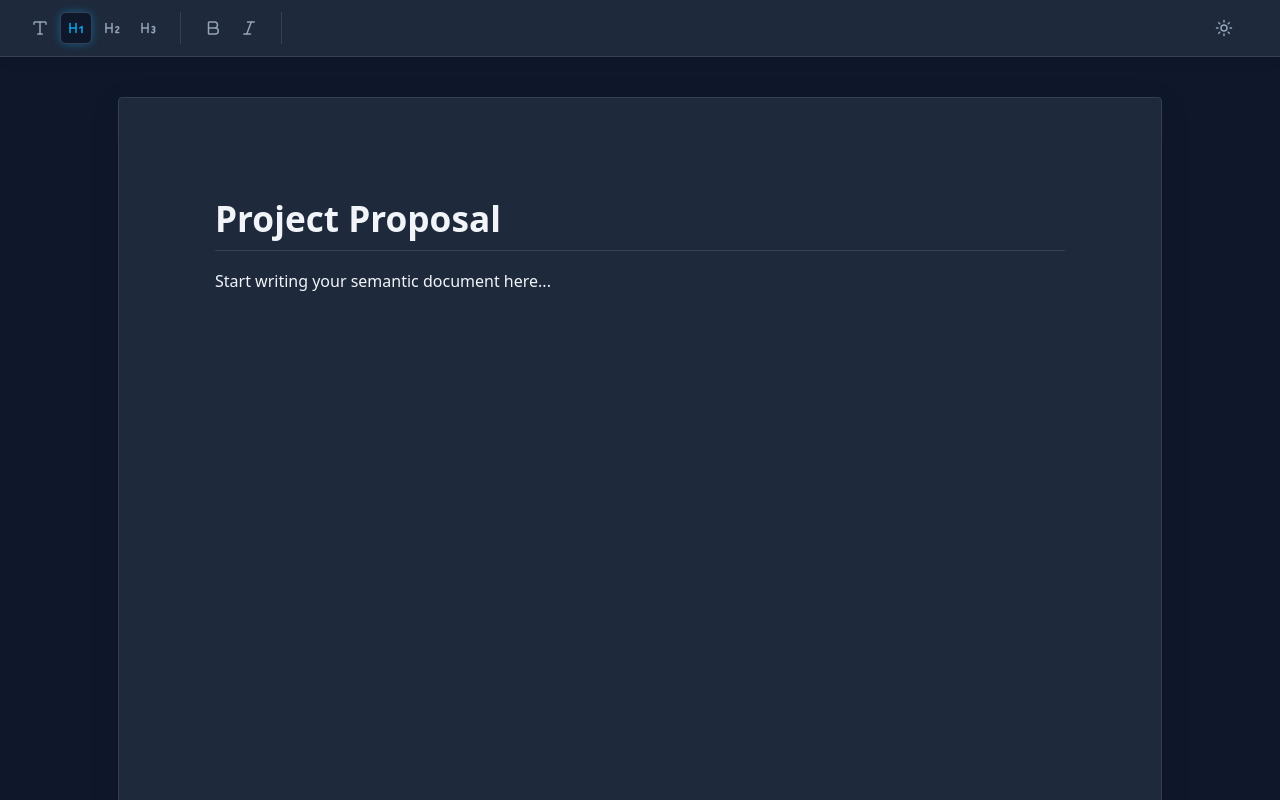
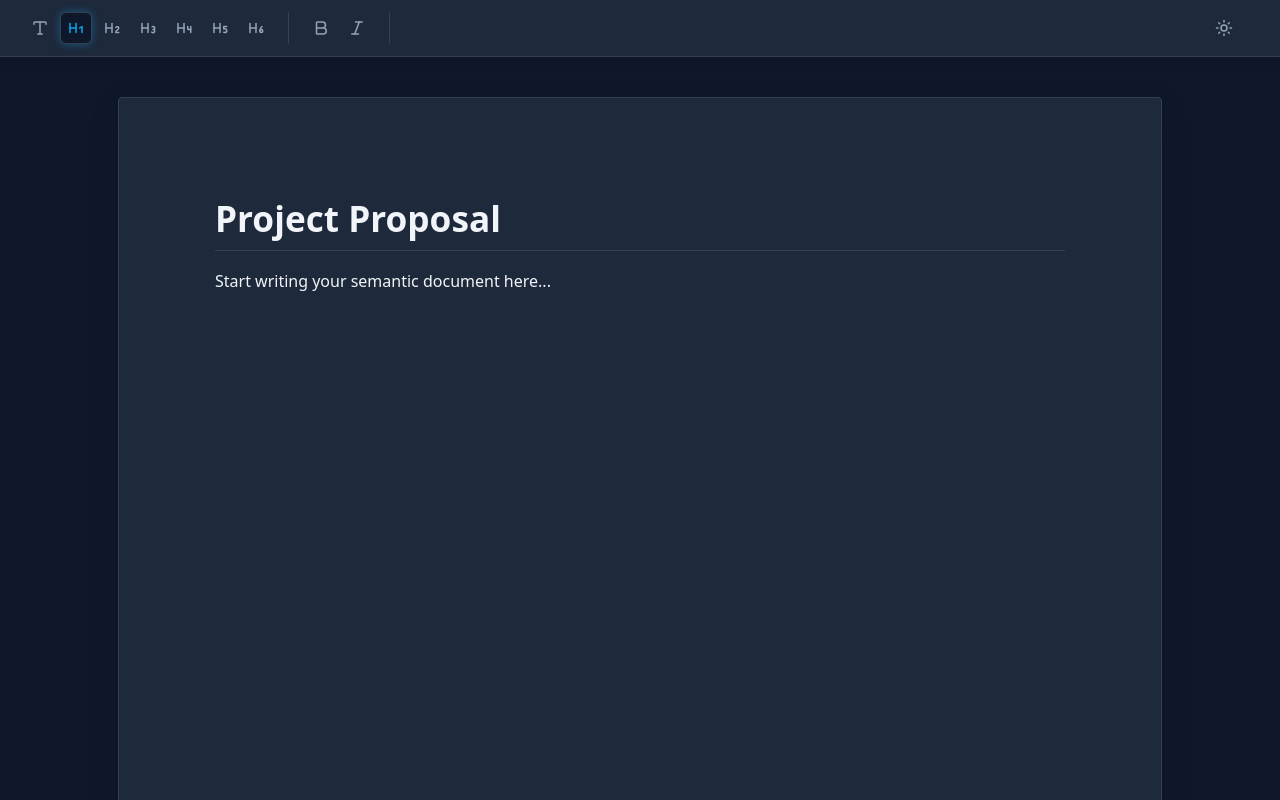
Before and after one commit to SulakshanCGhimire/intelligent-document-editor, a React (Vite) app in the folder frontend/: page / in a window 1280 px wide. Built offline with nearby package versions, Linux system fonts and the light colour scheme.

Commit message:
feat: implement semantic heading hierarchy and enhance toolbar with additional heading levels

```diff
--- a/frontend/src/components/DocumentEditor.tsx
+++ b/frontend/src/components/DocumentEditor.tsx
@@ -1,7 +1,7 @@
 import { useState } from 'react'
 import { useEditor, EditorContent } from '@tiptap/react'
 import StarterKit from '@tiptap/starter-kit'
-import { Bold, Italic, Type, Heading1, Heading2, Heading3, Moon, Sun } from 'lucide-react'
+import { Bold, Italic, Type, Heading1, Heading2, Heading3, Heading4, Heading5, Heading6, Moon, Sun } from 'lucide-react'
 
 export const DocumentEditor = () => {
   // State to manage the theme. Defaults to dark.
@@ -10,7 +10,7 @@ export const DocumentEditor = () => {
   const editor = useEditor({
     extensions: [
       StarterKit.configure({
-        heading: { levels: [1, 2, 3] },
+        heading: { levels: [1, 2, 3, 4, 5, 6] },
       }),
     ],
     content: '<h1>Project Proposal</h1><p>Start writing your semantic document here...</p>',
@@ -57,6 +57,27 @@ export const DocumentEditor = () => {
           >
             <Heading3 size={18} />
           </button>
+          <button
+        onClick={() => editor.chain().focus().toggleHeading({ level: 4 }).run()}
+        className={editor.isActive('heading', { level: 4 }) ? 'active' : ''}
+        title="Heading 4"
+      >
+        <Heading4 size={18} />
+      </button>
+      <button
+        onClick={() => editor.chain().focus().toggleHeading({ level: 5 }).run()}
+        className={editor.isActive('heading', { level: 5 }) ? 'active' : ''}
+        title="Heading 5"
+      >
+        <Heading5 size={18} />
+      </button>
+      <button
+        onClick={() => editor.chain().focus().toggleHeading({ level: 6 }).run()}
+        className={editor.isActive('heading', { level: 6 }) ? 'active' : ''}
+        title="Heading 6"
+      >
+        <Heading6 size={18} />
+      </button>
         </div>
 
         <div className="toolbar-group">
--- a/frontend/src/index.css
+++ b/frontend/src/index.css
@@ -113,4 +113,7 @@ body {
 .tiptap p { margin-bottom: 1em; line-height: 1.6; }
 .tiptap h1 { font-size: 2.2em; font-weight: 700; margin-top: 0; margin-bottom: 0.5em; border-bottom: 1px solid var(--border-color); padding-bottom: 8px;}
 .tiptap h2 { font-size: 1.8em; font-weight: 600; margin-top: 1.5em; margin-bottom: 0.5em; }
-.tiptap h3 { font-size: 1.4em; font-weight: 600; margin-top: 1.2em; margin-bottom: 0.5em; color: var(--active-accent); }
+.tiptap h3 { font-size: 1.4em; font-weight: 600; margin-top: 1.2em; margin-bottom: 0.5em; }
+.tiptap h4 { font-size: 1.2em; font-weight: 600; margin-top: 1.2em; margin-bottom: 0.5em; }
+.tiptap h5 { font-size: 1em; font-weight: 700; margin-top: 1.2em; margin-bottom: 0.5em; }
+.tiptap h6 { font-size: 1em; font-weight: 600; margin-top: 1.2em; margin-bottom: 0.5em; }
```
Also changed, not shown: 1 other file (tests, documents, lock files or other folders).
